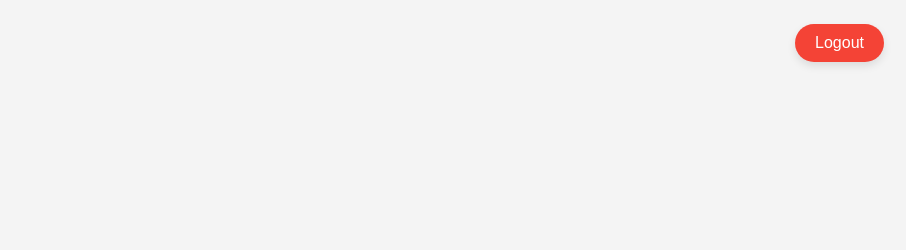
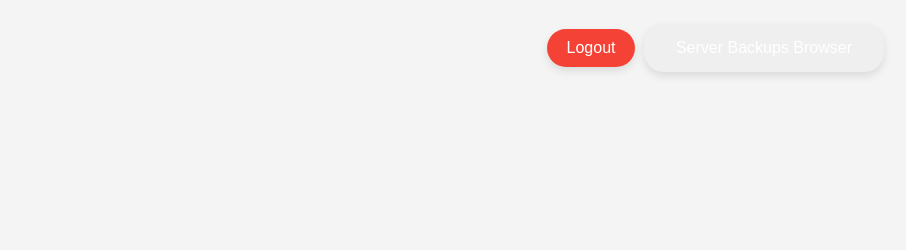
Before and after one commit to TheLongIslander/CreativeServerControlPanelWebsite, a website: page public/index.html in a window 1280 px wide. Shown: the top 250 px of the page, without its empty margins (374-1280 px from the left). Drawn offline with Linux system fonts and the light colour scheme; no server answers; sample sign-in values are in the browser's storage.

Commit message:
Added button to redirect user to sftp.html to index.html

```diff
--- a/public/index.html
+++ b/public/index.html
@@ -10,6 +10,7 @@
 <body>
     <header>
         <button id="logout-button">Logout</button>
+        <button id="sftp-button"   class="sftp-button" onclick="location.href='sftp.html'">Server Backups Browser</button>
     </header>
     <div class="content">
         <h1>Creative Server Control Panel</h1>
```
